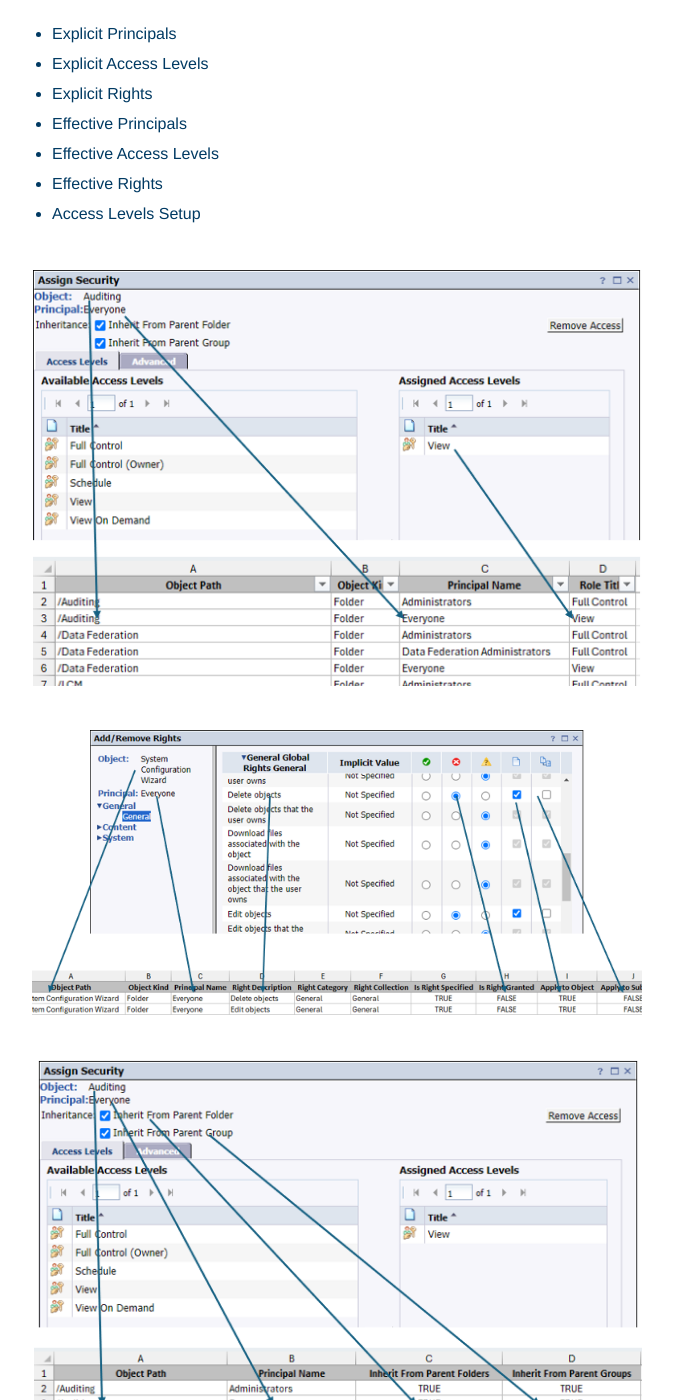
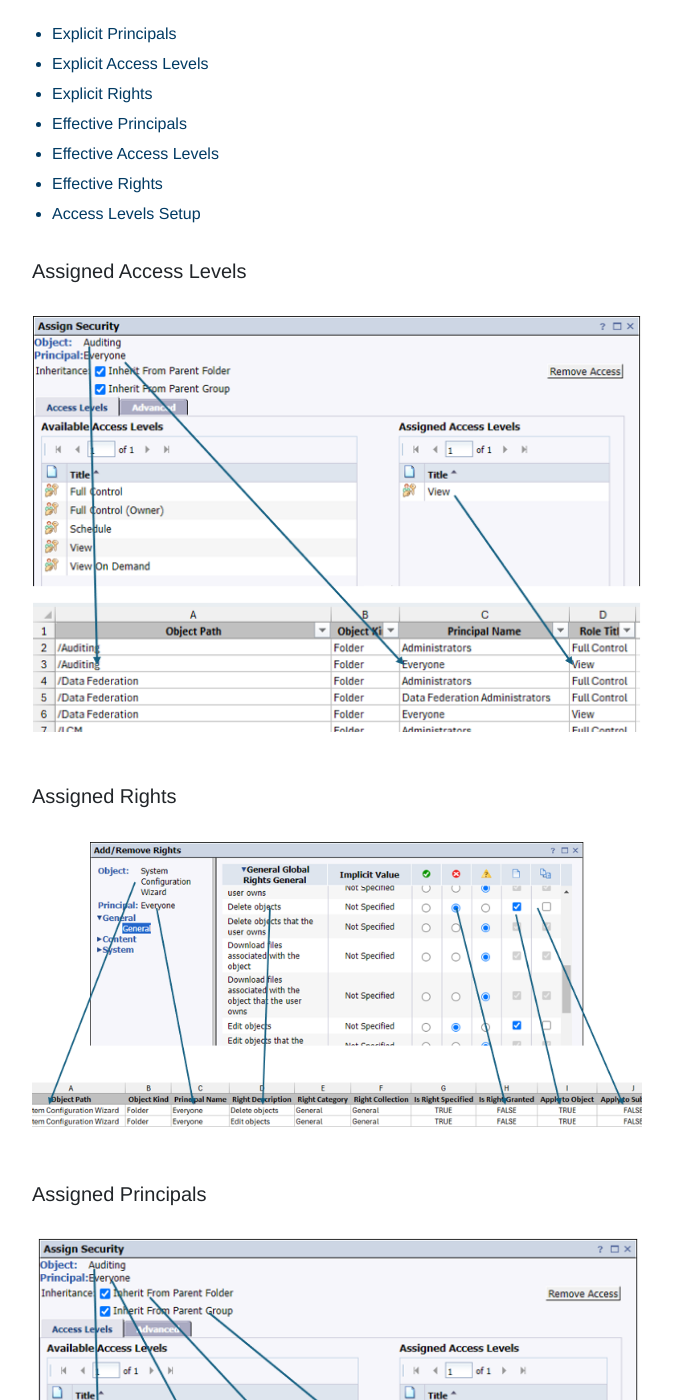
Before and after one commit to biclever/biclever.github.io, a Jekyll site: the page built from _products/security-exporter.md, in a window 1280 px wide and 1400 px high, scrolled down 786 px. Shown: the whole window, without its empty margins (143-816 px from the left). Built offline with Jekyll 4.4.1, drawn with Linux system fonts in a browser that asks for light colours.

Commit message:
subheaders

```diff
--- a/_products/security-exporter.md
+++ b/_products/security-exporter.md
@@ -34,9 +34,16 @@ securityexporter.bat -password=******
 - Effective Rights
 - Access Levels Setup
 
+### Assigned Access Levels
 ![Assigned Access Levels](/images/pages/security-assigned-access-levels.png)
+
+### Assigned Rights
 ![Assigned Rights](/images/pages/security-assigned-rights.png)
+
+### Assigned Principals
 ![Assigned Principals](/images/pages/security-principals.png)
+
+### Access Levels Setup
 ![Access Levels Setup](/images/pages/security-access-levels.png)
 
 ## Queries
```
